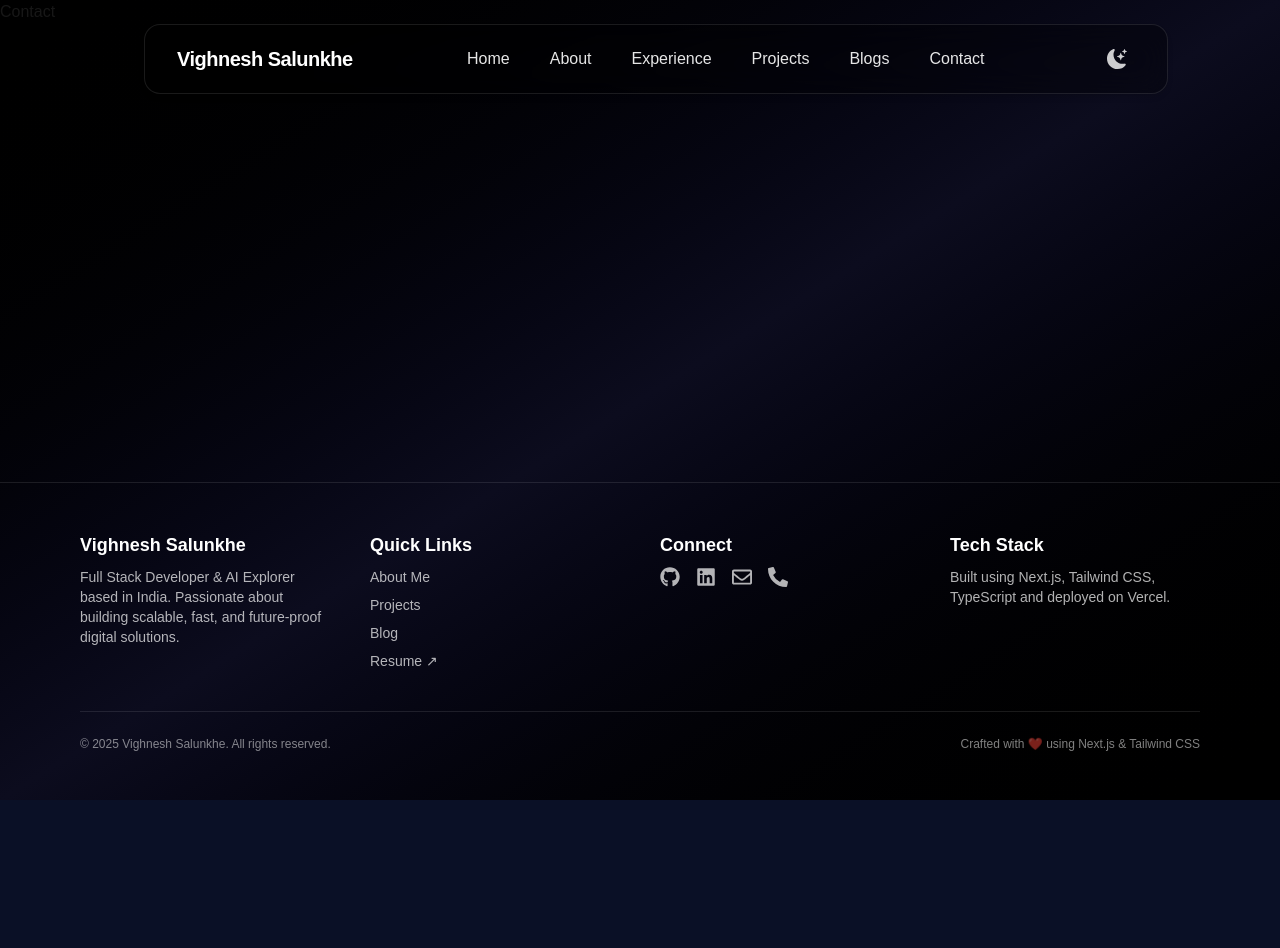
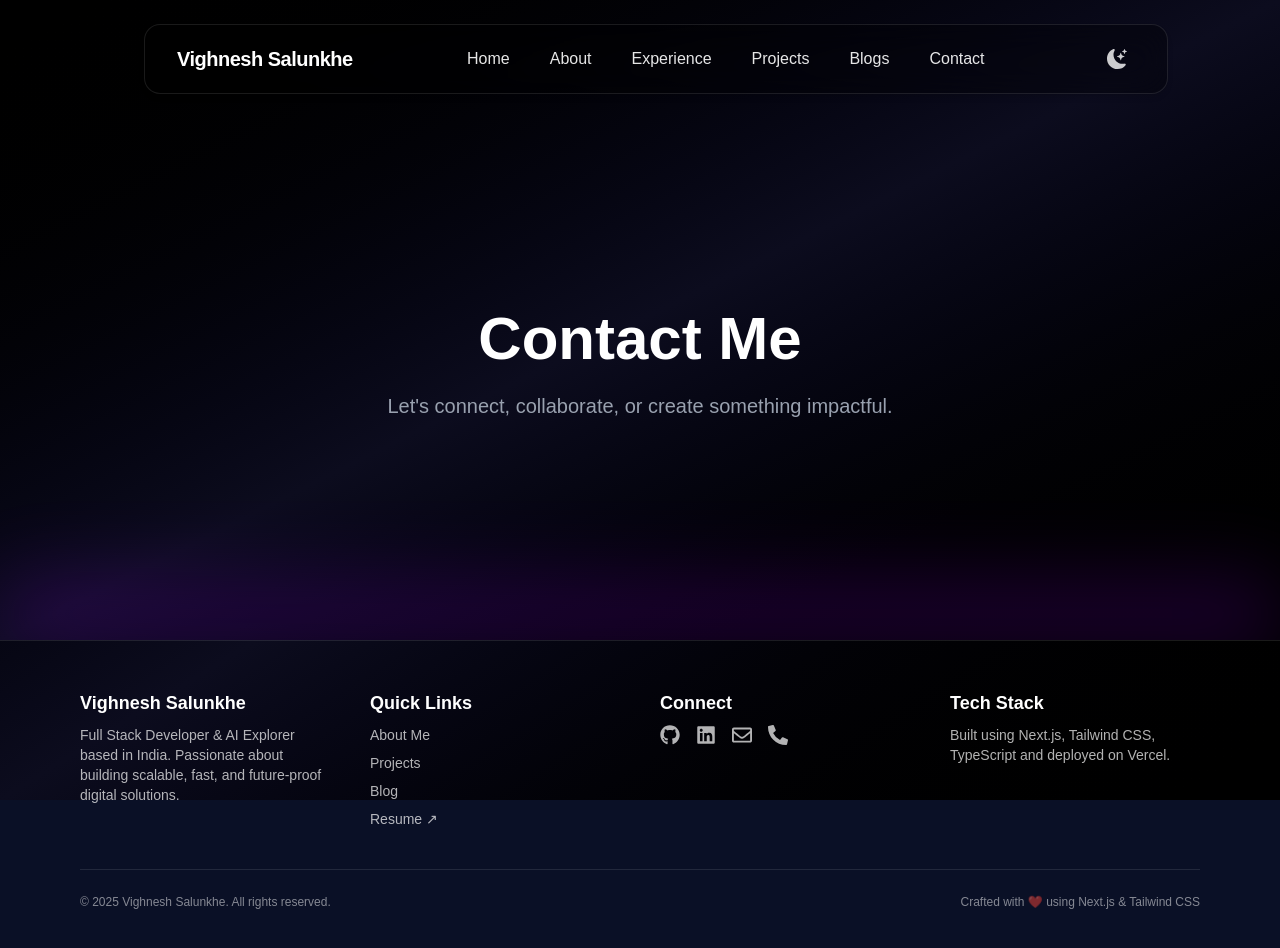
Before and after one commit to VighneshDevHub/Portfolio, a Next.js app: page /contact in a window 1280 px wide. Shown: the top 948 px of the page. Before the commit the page ends 800 px from the top, so only its background shows below. Built offline with nearby package versions, Linux system fonts and the light colour scheme.

Commit message:
Add: /contact  route

```diff
--- /dev/null
+++ b/app/contact/Hero.js
@@ -0,0 +1,33 @@
+import React from 'react'
+import Link from "next/link"
+import { FaGithub, FaLinkedin, FaEnvelope, FaPhone, FaArrowRight } from "react-icons/fa"
+import { ArrowRight } from 'lucide-react';
+import { MoveRight } from 'lucide-react';
+import { ChevronRight } from 'lucide-react';
+
+
+const Hero = () => {
+    return (
+        <section className="relative flex flex-col items-center justify-center text-center min-h-[80vh] px-4 bg-black text-white overflow-hidden">
+            <div className="absolute inset-0 bg-gradient-to-br from-black via-[#0c0c1e] to-black z-0">
+            </div>
+
+            <div className="absolute bottom-0 w-full h-40 bg-gradient-to-t from-purple-700 via-transparent to-transparent opacity-40 blur-2xl z-0" />
+
+            <div className="relative z-10 max-w-4xl mx-auto pt-20">
+
+
+                <h1 className="text-4xl md:text-6xl font-bold  mb-4 leading-tight">
+                    Contact Me
+                </h1>
+
+                <p className="text-lg md:text-xl text-gray-400 max-w-2xl text-center mt-4">
+                    Let's connect, collaborate, or create something impactful.
+                </p>
+
+            </div>
+        </section>
+    )
+}
+
+export default Hero
--- a/app/contact/page.js
+++ b/app/contact/page.js
@@ -1,10 +1,11 @@
 import React from 'react'
+import Hero from './Hero'
 
 const page = () => {
   return (
-    <div>
-      Contact
-    </div>
+    <>
+    <Hero/>
+    </>
   )
 }
 
```
